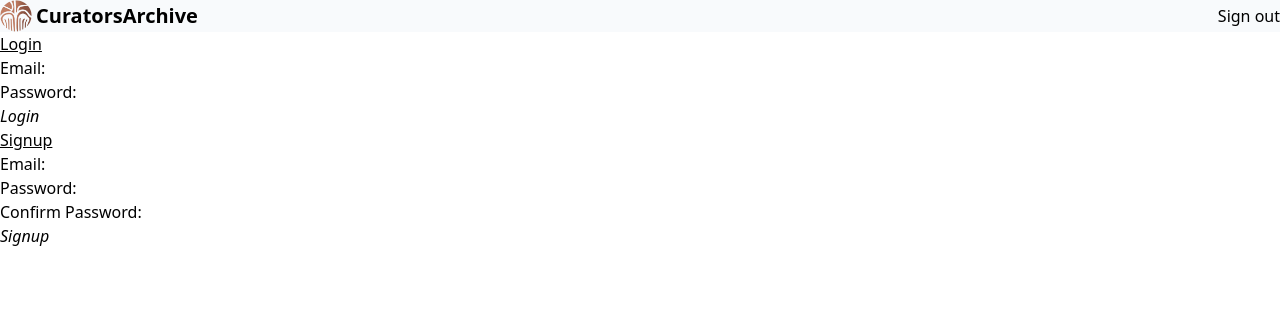
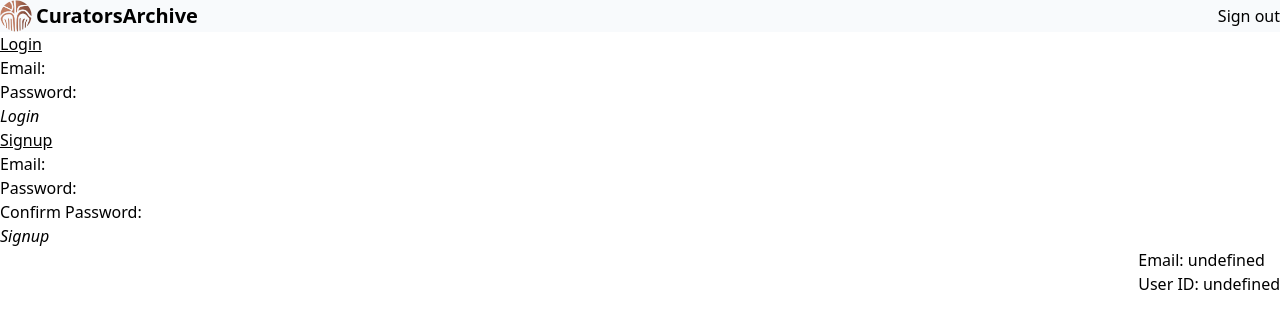
Before and after one commit to ilanlee/FirebaseApp, a SvelteKit app: page /Home in a window 1280 px wide. Shown: the top 328 px of the page. Built offline with nearby package versions, Linux system fonts and the light colour scheme; no server answers.

Commit message:
Added a component to show information stored in userStore

```diff
--- /dev/null
+++ b/src/lib/components/UserStoreInfo.svelte
@@ -0,0 +1,21 @@
+<script>
+    import { user } from '$lib/stores/userStore.js'
+
+    let userEmail;
+    let userId;
+
+    $: {
+      if (user) {
+        userEmail = user.email;
+        userId = user.uid; // Assuming you have 'uid' available in the firebaseUser object
+      } else {
+        userEmail = 'Not Logged In';
+        userId = '';
+      }
+    }
+  </script>
+
+  <div>
+    <p>Email: {userEmail}</p>
+    <p>User ID: {userId}</p>
+  </div>
--- a/src/routes/Home/+page.svelte
+++ b/src/routes/Home/+page.svelte
@@ -7,6 +7,7 @@
     import ImageForm from "../../lib/components/ImageInformation.svelte";
     import { imageStore } from "$lib/stores/ImageUploadStore.js";
     import NewArchive from "../../lib/components/NewArchive.svelte";
+    import UserStoreInfo from "../../lib/components/UserStoreInfo.svelte";
 
     let email = '';
     let password = '';
@@ -26,3 +27,6 @@
     <h2 class="underline">Signup</h2>
     <SignupForm />
   {/if}
+<div class="float-right">
+  <UserStoreInfo />
+</div>
```
